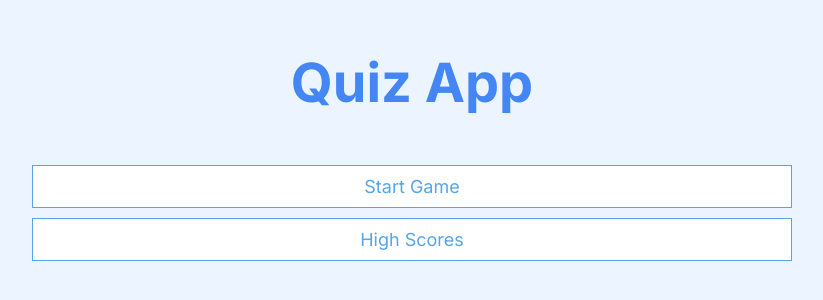
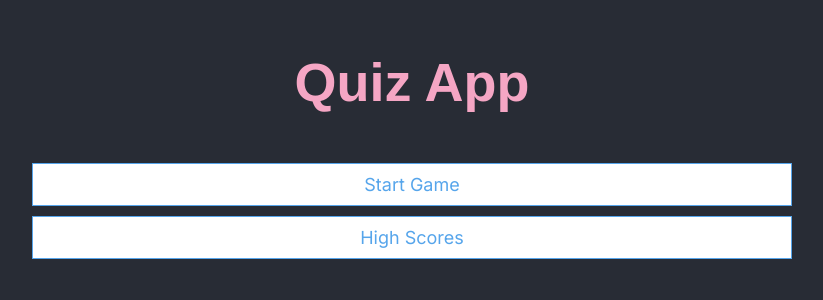
Before and after one commit to adarshaacharya/QuizMania, a React (Create React App) app: page / in a window 1280 px wide. Shown: the part 240-540 px from the top of the page, without its empty margins (228-1051 px from the left). Built offline with nearby package versions, Linux system fonts and the light colour scheme.

Commit message:
hot dark theme

```diff
--- /dev/null
+++ b/src/@quiz-ui/Spinner.js
@@ -0,0 +1,19 @@
+import styled from "styled-components";
+
+export const Spinner = styled.div`
+  border: 5px solid #f3f3f3;
+  border-top: 2px solid var(--primary-color);
+  border-radius: 50%;
+  width: 50px;
+  height: 50px;
+  animation: spin 0.8s linear infinite;
+  margin: 20px auto;
+  @keyframes spin {
+    0% {
+      transform: rotate(0deg);
+    }
+    100% {
+      transform: rotate(360deg);
+    }
+  }
+`;
--- a/src/components/quiz/Game.js
+++ b/src/components/quiz/Game.js
@@ -1,35 +1,35 @@
 import React, { useEffect, useState } from "react";
-import Axios from "axios";
 
-import {loadQuestions} from '../../helpers/QuestionsHelper'
+import { Spinner } from "../../@quiz-ui/Spinner";
+
+import { loadQuestions } from "../../helpers/QuestionsHelper";
 import Question from "./Question";
-
-
 
 const Game = () => {
   const [questions, setQuestions] = useState([]);
   const [currentQues, setCurrentQues] = useState(null);
+  const [loading, setLoading] = useState(true);
 
   // fetch ques from api on mount
   useEffect(() => {
     (async () => {
       try {
-        const questions = await loadQuestions()
-        console.log(questions)
+        const questions = await loadQuestions();
         setQuestions(questions);
         setCurrentQues(questions[0]);
+        setLoading(false);
       } catch (err) {
         console.log(err);
       }
     })();
   }, []);
 
-  if (!currentQues) return <p>Loading..</p>;
+  if (loading) return <Spinner />;
   console.log(currentQues);
 
   return (
     <>
-      <Question questions={currentQues} />}{" "}
+      <Question questions={currentQues} />{" "}
     </>
   );
 };
--- a/src/components/quiz/Question.style.js
+++ b/src/components/quiz/Question.style.js
@@ -4,6 +4,7 @@ export const Choices = styled.div`
   display: grid;
   grid-template-columns: repeat(2, 1fr);
   grid-gap: 1rem;
+
 
   @media screen and (max-width: 500px) {
     grid-template-columns: 1fr;
@@ -14,12 +15,11 @@ export const ChoiceContainer = styled.div`
   display: flex;
   margin-bottom: 0.5rem;
   font-size: 1.8rem;
-  border: 0.1rem solid rgb(86, 165, 235, 0.25);
-  background-color: white;
+  background-color: #fafafa;
+  border-radius : 6px;
 
   &:hover {
     cursor: pointer;
-    box-shadow: 0 0.4rem 1.4rem 0 rgba(86, 185, 235, 0.5);
     transform: translateY(-0.1rem);
     transition: transform 150ms;
   }
@@ -29,6 +29,8 @@ export const ChoicePrefix = styled.p`
   padding: 1.5rem 2.5rem;
   background-color: var(--primary-color);
   color: white;
+  border-bottom-left-radius : 6px;
+  border-top-left-radius : 6px;
 `;
 
 export const ChoiceText = styled.p`
--- a/src/styles/GlobalStyles.js
+++ b/src/styles/GlobalStyles.js
@@ -2,7 +2,8 @@ import { createGlobalStyle } from "styled-components";
 
 const GlobalStyles = createGlobalStyle`
     :root {
-        --primary-color : #4487F4;
+        --primary-color : #F5A6C4;
+        --dark-color : #282C35;
         font-size: 62.5%;
     }
 
@@ -10,19 +11,13 @@ const GlobalStyles = createGlobalStyle`
         box-sizing: border-box;
         padding :0;
         margin : 0;
-        color: #333;
     }
-
-    *:after, *:before {
-        box-sizing: border-box;
-    }
-
 
      html, body {
         font-family: "Inter", sans-serif;
         -webkit-font-smoothing: antialiased;
         -moz-osx-font-smoothing: grayscale;
-        background-color: #ecf5ff;
+        background : var(--dark-color);
     }
 
 
@@ -30,21 +25,23 @@ const GlobalStyles = createGlobalStyle`
     h2,
     h3,
     h4 {
+        font-family: "Montserrat", sans-serif;
+        color: var(--primary-color);
         margin-bottom: 1rem;
+        font-weight : 900;
     }
 
     h1 {
         font-size: 5.4rem;
-        color: var(--primary-color);
         margin-bottom: 5rem;
     }
 
 
-
     h2 {
-        font-size: 4.2rem;
+        font-size : 2.5rem;
         margin-bottom: 4rem;
         font-weight: 700;
+        line-height : 44px;
     }
 
 
```
Also changed, not shown: src/components/layout/Footer.js (added), src/components/layout/Header.js (added).
